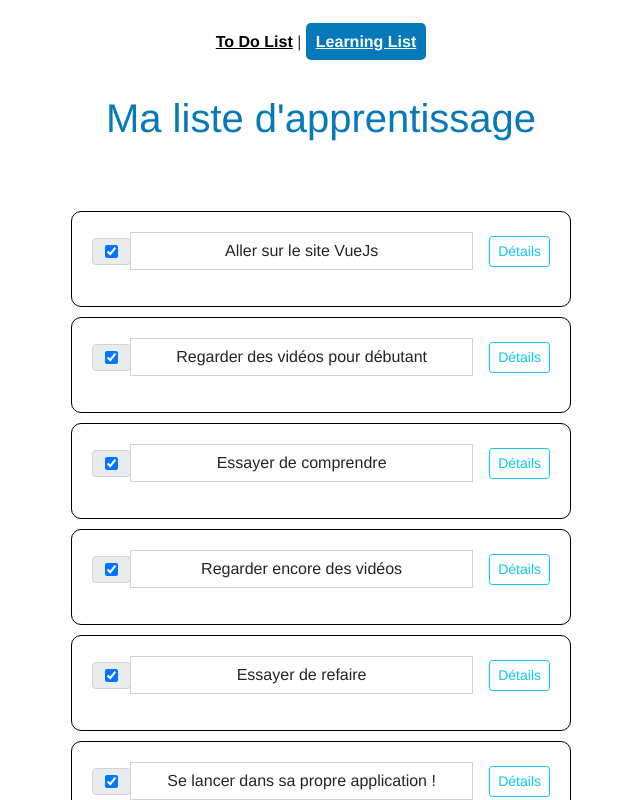
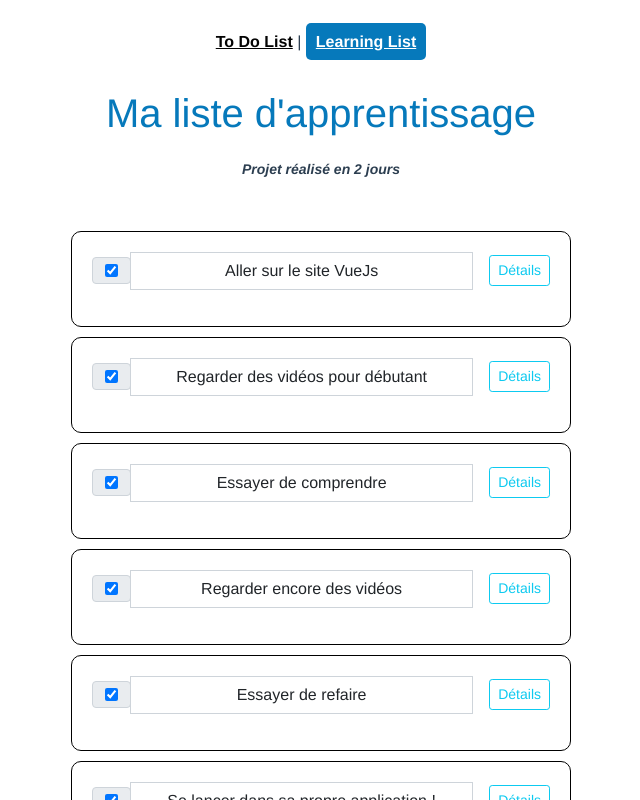
Before and after one commit to fixeight12/vueJsProject, a Vue app: page /learninglist in a window 1280 px wide. Shown: the top 800 px of the page, without its empty margins (319-959 px from the left). Built offline with nearby package versions, Linux system fonts and the light colour scheme; the HTML template or start-up script is replaced by a standard one.

Commit message:
Commit 2

```diff
--- a/src/App.vue
+++ b/src/App.vue
@@ -44,7 +44,7 @@
 h1,h3 {
   color : #0679bb;
   border : none;
-  margin: 10px auto auto;
+  margin: 5px auto auto;
 }
  .content {
     display: inline-block;
--- a/src/views/LearningList.vue
+++ b/src/views/LearningList.vue
@@ -1,5 +1,6 @@
 <template>
   <h1 class="mb-4"> {{title}} </h1>
+  <h4 class="title"> Projet réalisé en 2 jours</h4>
   <div class="content">
     <List>
       <div class="list" v-for="step in steps" :key="step">
@@ -110,5 +111,9 @@ export default {
 </script>
 
 <style>
-
+  .title {
+    font-style: italic;
+    font-size: 14px;
+    font-weight: 600;
+  }
 </style>
```
